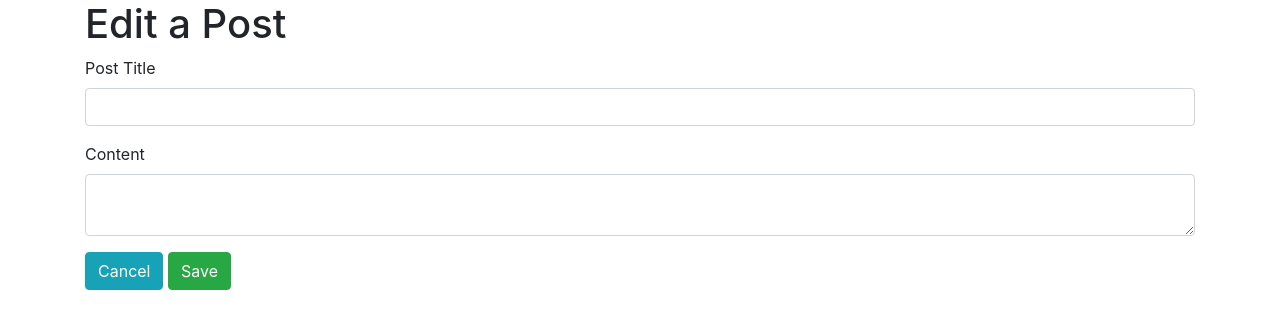
After one commit to oliviah0/flask-blogly, a Flask app: page /posts/1/edit in a window 1280 px wide. The commit adds this page. Shown: the top 329 px of the page. Run offline with Flask 2, Linux system fonts and the light colour scheme; data that the repository does not hold is empty; some libraries are stand-ins or nearby versions.

Commit message:
add edit and create post

```diff
--- a/app.py
+++ b/app.py
@@ -21,6 +21,8 @@ def root():
 
     return redirect("/users")
 
+##################################################
+# User route
 @app.route('/users')
 def index():
     """Routing for Users list """
@@ -74,10 +76,11 @@ def delete(id):
 @app.route('/users/user/<int:id>/edit', methods=["POST", "GET"])
 def edit(id):
     """Routing for editing a user"""
-
     user = User.query.get_or_404(id)
 
     if request.method == "POST":
+        print("~~~~~~~~~~~~~~~~~~~~~~~~~~ Edited")
+
         first_name = request.form['first-name']
         last_name = request.form['last-name']
         img_url = request.form['img-url']
@@ -91,6 +94,9 @@ def edit(id):
         return redirect('/users')
 
     return render_template("edit.html", user=user)
+
+##################################################
+# Posting stuff
 
 @app.route('/users/user/<int:id>/posts/new', methods=["POST", "GET"])
 def new_post(id):
@@ -115,4 +121,13 @@ def post(post_id):
     return render_template("post.html", post=post)
 
 
+@app.route('/posts/<int:post_id>/edit')
+def show_edit_post_form(post_id):
+    """Shows the form to edit a post """
+
+    post = Post.query.get(post_id)
+    return render_template('edit-post.html', post=post)
+##################################################
+# Refactoring
 #It is better to separate get/post methods, because it is easier to understand
+# remove all prints
--- a/templates/create-post.html
+++ b/templates/create-post.html
@@ -13,7 +13,7 @@
     <textarea name="post-content" type="text" class="form-control" id="post-content"></textarea>
   </div>
 
-  <button type="submit" class="btn btn-info"> Cancel </button>
+  <a href="/users" class="btn btn-info"> Cancel </a>
   <button type="submit" class="btn btn-success"> Add </button>
 </form>
 
--- /dev/null
+++ b/templates/edit-post.html
@@ -0,0 +1,20 @@
+{% extends 'create-post.html' %}
+
+{% block title %} <h1> Edit a Post </h1>{% endblock %}
+{% block content %}
+
+<form method="POST">
+  <div class="form-group">
+    <label for="post-title">Post Title</label>
+    <input name="post-title" type="text" class="form-control" id="post-title" value={{ post.title }}>
+  </div>
+  <div class="form-group">
+    <label for="post-content">Content</label>
+    <textarea name="post-content" type="text" class="form-control" id="post-content" value={{ post.content }}></textarea>
+  </div>
+
+  <a href="/posts/{{ post.id }}" class="btn btn-info"> Cancel </a>
+  <button type="submit" class="btn btn-success"> Save </button>
+</form>
+
+{% endblock %}
--- a/templates/post.html
+++ b/templates/post.html
@@ -6,7 +6,7 @@
 {{ post.content }}
 By Garfield
 <a href="/users/user/{{ post.user_id }}" class="btn btn-outline-primary">Cancel</a>
-<a href="/" class="btn btn-primary">Edit</a>
+<a href="/posts/{{ post.id }}/edit" class="btn btn-primary">Edit</a>
 <a href="/" class="btn btn-danger">Delete</a>
 
 {% endblock %}
```
Also changed, not shown: edit-base.html (added).
